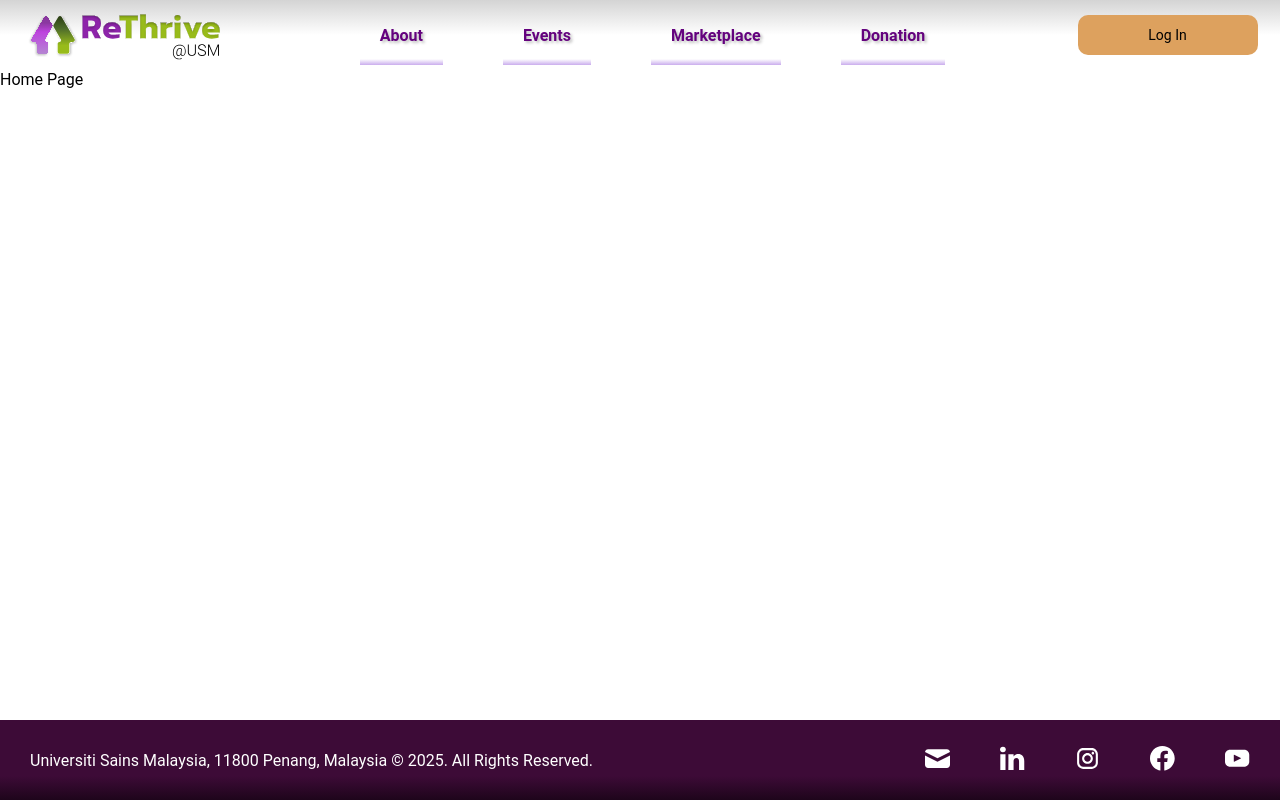
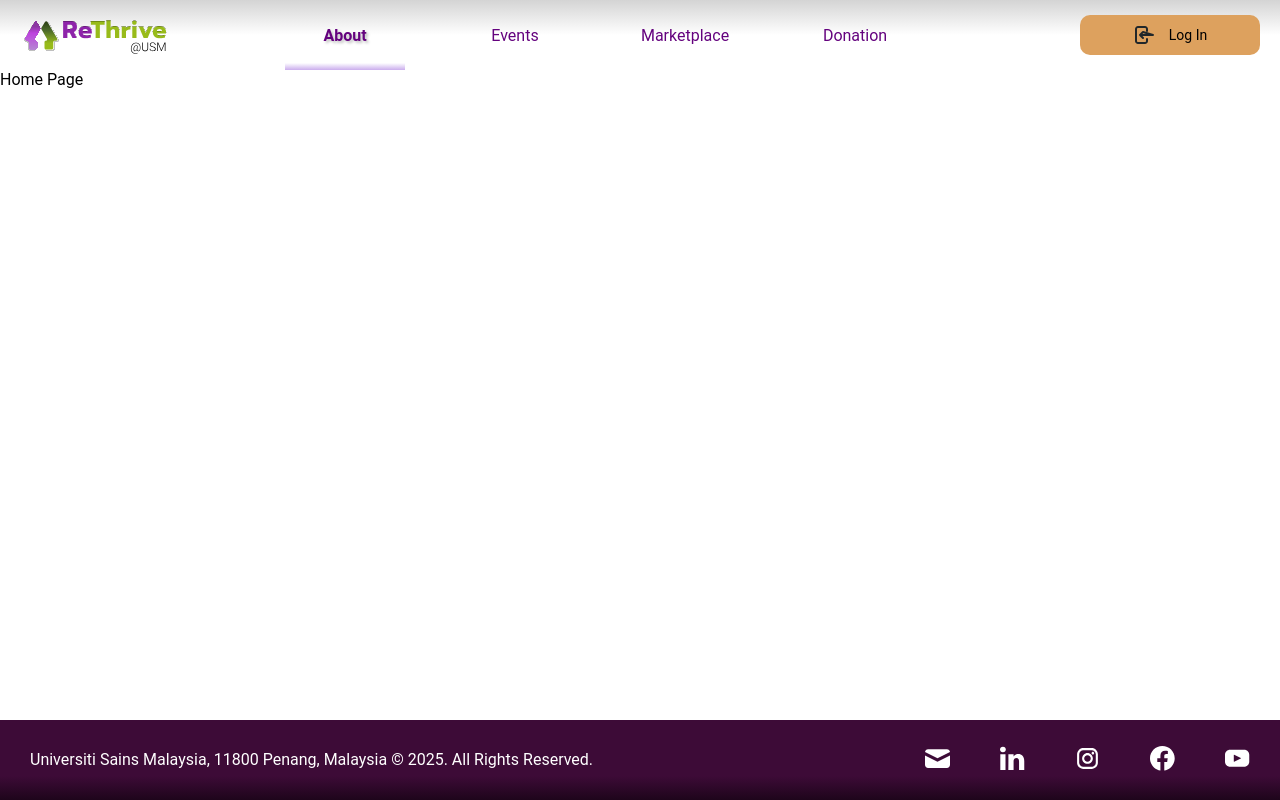
Before and after one commit to ArwenLaung/ReThrive, a React (Vite) app: page / in a window 1280 px wide. Built offline with nearby package versions, Linux system fonts and the light colour scheme.

Commit message:
WIP: header and footer

```diff
--- a/src/components/Footer.css
+++ b/src/components/Footer.css
@@ -1,24 +1,24 @@
 .footer {
   width: 100%;
-  height: 80px;
+  min-height: 80px;
+  height: auto;
   display: flex;
   justify-content: space-between;
   align-items: center;
-  padding: 30px 30px;
-  /*background-color: #3d0b37;*/
+  padding: 20px 30px;
   background: linear-gradient(to top, #1e051b 0%, #3d0b37 30%);
 }
 
 .declaration {
-  font-size: 16px;
+  font-size: clamp(12px, 2.5vw, 16px);
   color: #ffffff;
+  line-height: 1.3;
 }
 
 .social-media-icons {
-  width: 550px;
   display: flex;
+  align-items: center;
   justify-content: right;
-  align-items: center;
   gap: 50px;
 }
 
@@ -37,10 +37,10 @@
 
 .tooltip {
   position: relative;
-  display: inline-block;
 }
 
 .tooltip-text {
+  opacity: 0;
   visibility: hidden;
   background-color: #818181;
   color: #fff;
@@ -58,6 +58,19 @@
 }
 
 .tooltip:hover .tooltip-text {
+  opacity: 0.75;
   visibility: visible;
-  opacity: 0.75;
 }
+
+@media (max-width: 1024px) {
+  .footer {
+    flex-direction: column;
+    gap: 15px;
+    text-align: center;
+  }
+
+  .social-media-icons {
+    gap: 15px;
+    justify-content: center;
+  }
+}
--- a/src/components/Header.css
+++ b/src/components/Header.css
@@ -1,3 +1,8 @@
+html,
+body {
+  overflow-x: hidden;
+}
+
 .header {
   width: 100%;
   height: 70px;
@@ -5,55 +10,122 @@
   justify-content: space-between;
   align-items: center;
   background: linear-gradient(to bottom, #d4d4d4 0%, #ffffff 50%);
+  overflow-x: hidden;
+  padding-left: 20px;
+  padding-right: 20px;
 }
 
 .logo {
-  width: 250px;
-  height: 70px;
+  width: 150px;
   display: flex;
   justify-content: center;
+  flex-shrink: 0;
 }
 
 .logo img {
-  width: 200px;
+  width: 150px;
   height: 100%;
 }
 
 .nav-bar {
-  width: 800px;
-  height: 85%;
+  display: flex;
+  max-width: 100%;
+  height: 100%;
   display: flex;
   justify-content: center;
   align-items: center;
-  gap: 60px;
+  gap: 50px;
 }
 
 .nav-link {
+  position: relative;
   display: flex;
   align-items: center;
+  justify-content: center;
   padding: 0px 20px;
+  width: 120px;
   height: 100%;
   font-size: 16px;
-  text-decoration-line: none;
+  text-decoration: none;
   color: #64027e;
-  transition: all 0.2s ease;
+  transition: text-shadow 0.5s ease;
+  cursor: pointer;
+  overflow: hidden;
+  background: transparent;
+  z-index: 1;
+}
+
+.nav-link::after {
+  content: "";
+  position: absolute;
+  top: 0;
+  left: 50%;
+  height: 100%;
+  width: 0%;
+  transform: translateX(-50%);
+  background: linear-gradient(to top, #CAADED 0%, transparent 10%);
+  transition: width 0.45s ease-out;
+  z-index: -1;
+}
+
+.nav-link.clicked::after {
+  width: 100%;
+}
+
+.nav-link.active::after {
+  width: 100%;
 }
 
 .nav-link.active {
   font-weight: 600;
   text-shadow: 2px 2px 3px #bebebe;
-  background: linear-gradient(to top, #CAADED 0%, transparent 10%);
+}
+
+.hamburger {
+  display: none;
+  flex-direction: column;
+  gap: 5px;
+  background: none;
+  border: none;
+  cursor: pointer;
+  z-index: 2000;
+  flex-shrink: 0;
+}
+
+.hamburger span {
+  width: 25px;
+  height: 4px;
+  background-color: #64027e;
+  transition: 0.4s;
+  border-radius: 5px;
+}
+
+.hamburger.open span:nth-child(1) {
+  transform: translateY(8px) rotate(45deg);
+}
+
+.hamburger.open span:nth-child(2) {
+  opacity: 0;
+}
+
+.hamburger.open span:nth-child(3) {
+  transform: translateY(-10px) rotate(-45deg);
 }
 
 .login {
-  width: 225px;
+  width: auto;
   height: 60px;
   display: flex;
   align-items: center;
   justify-content: center;
+  flex-shrink: 0;
 }
 
 .login-button {
+  display: flex;
+  align-items: center;
+  justify-content: center;
+  gap: 12px;
   width: 180px;
   height: 40px;
   border-radius: 10px;
@@ -78,3 +150,68 @@
   transform: translate(2px, 2px);
   box-shadow: 0px 0px #bebebe;
 }
+
+.mobile-login {
+  display: none;
+}
+
+@media (max-width: 1024px) {
+  .nav-bar {
+    width: max-content;
+    height: 500px;
+    position: absolute;
+    top: 70px;
+    right: 30px;
+    background: white;
+    flex-direction: column;
+    gap: 15px;
+    padding: 20px;
+    border-radius: 10px;
+    box-shadow: 0 4px 15px rgba(0, 0, 0, 0.1);
+    opacity: 0;
+    transform: translateY(-10px);
+    pointer-events: none;
+    transition: opacity 0.35s ease, transform 0.35s ease;
+  }
+
+  /* Show nav when hamburger clicked */
+  .nav-bar.show {
+    opacity: 1;
+    transform: translateY(0);
+    pointer-events: auto;
+  }
+
+  .nav-link {
+    height: 70px;
+  }
+
+  /* Show hamburger */
+  .hamburger {
+    display: flex;
+  }
+
+  .login {
+    display: none;
+  }
+
+  .desktop-login {
+    display: none;
+  }
+
+  .mobile-login {
+    display: flex;
+    align-items: center;
+    justify-content: center;
+    width: 100%;
+    padding: 12px;
+    margin-top: 10px;
+    border-radius: 10px;
+  }
+
+  .mobile-login-button-container {
+    display: flex;
+    align-items: center;
+    justify-content: center;
+    height: 100px;
+  }
+}
--- a/src/components/Header.jsx
+++ b/src/components/Header.jsx
@@ -1,35 +1,58 @@
 import "./Header.css";
+import { useState } from "react";
 import logo from "../assets/logo.svg";
+import Login from "../assets/login-icon.svg?react";
 import { Link } from "react-router-dom";
 import { NavLink } from "react-router-dom";
 
 const Header = () => {
+  const [menuOpen, setMenuOpen] = useState(false);
+
   return (
     <header className="header">
       <div className="logo">
         <img src={logo} alt=" ReThrive Logo" />
       </div>
 
-      <nav className="nav-bar">
+      <button
+        className={`hamburger ${menuOpen ? "open" : ""}`}
+        onClick={() => setMenuOpen(!menuOpen)}
+      >
+        <span></span>
+        <span></span>
+        <span></span>
+      </button>
+
+      <nav className={`nav-bar ${menuOpen ? "show" : ""}`}>
         <NavLink to="/" className="nav-link">
           About
         </NavLink>
 
-        <NavLink to="/" className="nav-link">
+        <NavLink to="/events" className="nav-link">
           Events
         </NavLink>
 
-        <NavLink to="/" className="nav-link">
+        <NavLink to="/marketplace" className="nav-link">
           Marketplace
         </NavLink>
 
-        <NavLink to="/" className="nav-link">
+        <NavLink to="/donation" className="nav-link">
           Donation
         </NavLink>
+
+        <div className="mobile-login-button-container">
+          <button className="login-button mobile-login">
+            <Login className="login-icon" />
+            Log In
+          </button>
+        </div>
       </nav>
 
-      <div className="login">
-        <button className="login-button">Log In</button>
+      <div className="login desktop-login" >
+        <button className="login-button">
+          <Login className="login-icon" />
+          Log In
+        </button>
       </div>
     </header >
   );
```
Also changed, not shown: src/assets/login-icon.svg (added).
